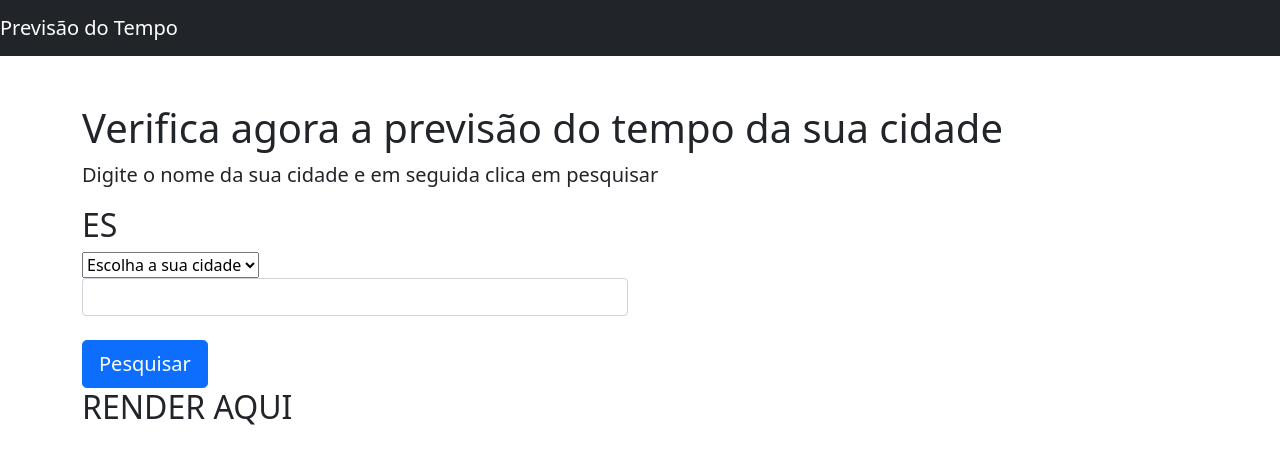
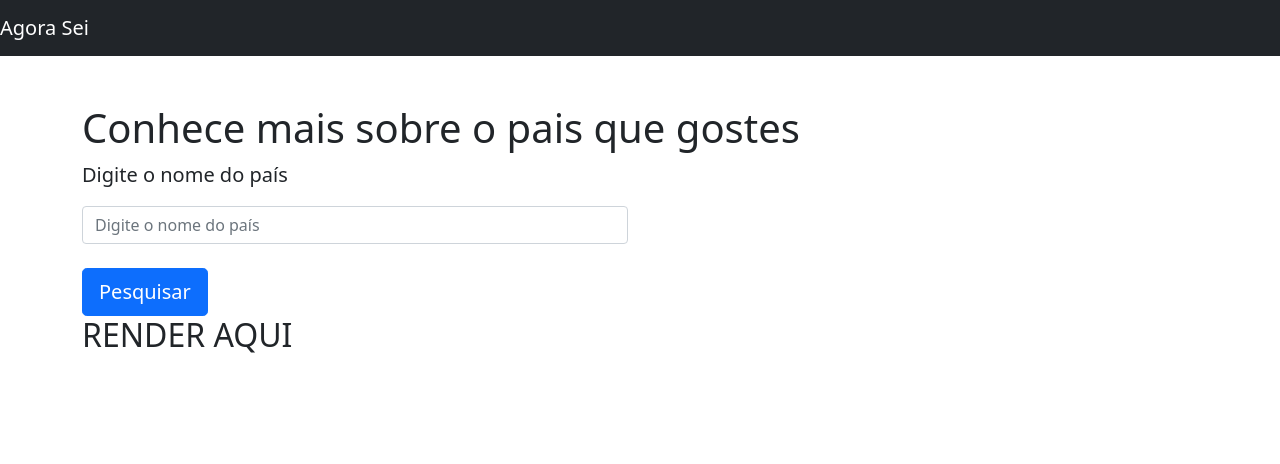
Before and after one commit to ngunga-dev/encotrarpais, a React (Vite) app: page / in a window 1280 px wide. Shown: the top 464 px of the page. Built offline with nearby package versions, Linux system fonts and the light colour scheme.

Commit message:
conteudo

```diff
--- a/index.html
+++ b/index.html
@@ -4,7 +4,7 @@
     <meta charset="UTF-8" />
     <meta name="viewport" content="width=device-width, initial-scale=1.0" />
     <!-- CSS only -->
-    <title>Tempo</title>
+    <title>Agora Sei</title>
     <link  href="https://cdn.jsdelivr.net/npm/bootstrap@5.1.3/dist/css/bootstrap.min.css" rel="stylesheet" integrity="sha384-1BmE4kWBq78iYhFldvKuhfTAU6auU8tT94WrHftjDbrCEXSU1oBoqyl2QvZ6jIW3" crossorigin="anonymous">
   </head>
   <body>
--- a/src/App.jsx
+++ b/src/App.jsx
@@ -10,12 +10,12 @@ function App() {
   const fronteiras=[]
 
   async function searchCountry(){
-        const urlCountry=await (`https://restcountries.com/v3.1/name/${city}?fullText=true`);
+        const urlCountry=(`https://restcountries.com/v3.1/name/${city}?fullText=true`);
         const foundCountry=await fetch(urlCountry)
         const data= await foundCountry.json()
         data.map(async(country)=>{
           console.log(country)
-          const detalheis= await{
+          const detalheis={
             name:country.name.common,
             capital:country.capital[0],
             region:country.region,
@@ -30,12 +30,15 @@ function App() {
               const response= await fetch(newUrl)
               const newData= await response.json()
 
-              const countryBorders=newData.map(async(country)=>await country.name.common)
-              const newCountryBorders=await countryBorders
 
-              fronteiras.push(newCountryBorders)
+              newData.map(async(country)=>{
+                    const newCountryBords=country.name.common
+                  fronteiras.push(newCountryBords)
+                  console.log(fronteiras)
+              })
+              // fronteiras.push()
               // CONTINUA
-              detalheis.paisdeFronteira=fronteiras
+              // detalheis.paisdeFronteira=fronteiras
 
             })
           })
@@ -74,23 +77,23 @@ function App() {
     <div>
       <nav className="navbar navbar-expand-md navbar-dark bg-dark mb-5 ">
       <a className="navbar-brand text-white text-sm-start" href='#stop'>
-        Previsão do Tempo
+        Agora Sei
       </a>
 
       </nav>
 
       <main className="container">
         <div className="jumbotrom">
-            <h1>Verifica agora a previsão do tempo da sua cidade</h1>
-            <p className="lead">Digite o nome da sua cidade e em seguida clica em pesquisar</p>
+            <h1>Conhece mais sobre o  pais que gostes</h1>
+            <p className="lead">Digite o nome do país</p>
 
             <div className="row mb-4">
-              <div>
+              {/* <div>
                 <h2>ES</h2>
               <select>
                     <option value="">Escolha a sua cidade</option>
                   </select>
-              </div>
+              </div> */}
                 <div className="col-md-6">
 
 
@@ -99,6 +102,7 @@ function App() {
                     className="form-control"
                     onChange={hendleChange}
                     value={city}
+                    placeholder="Digite o nome do país"
 
                   />
                 </div>
@@ -120,6 +124,10 @@ function App() {
                   <p> Fronteira: {detalhe.paisdeFronteira}</p>
                   <p> Continenti: {detalhe.region}</p>
                   <p> Área: {detalhe.area}</p>
+                  <p>Independecia</p>
+                  <p>Lado do Motorista </p>
+                  <p>Moeda do Pais</p>
+                  <p>Moeda Internacional</p>
                 </div>):null
               }
             </div>
```
